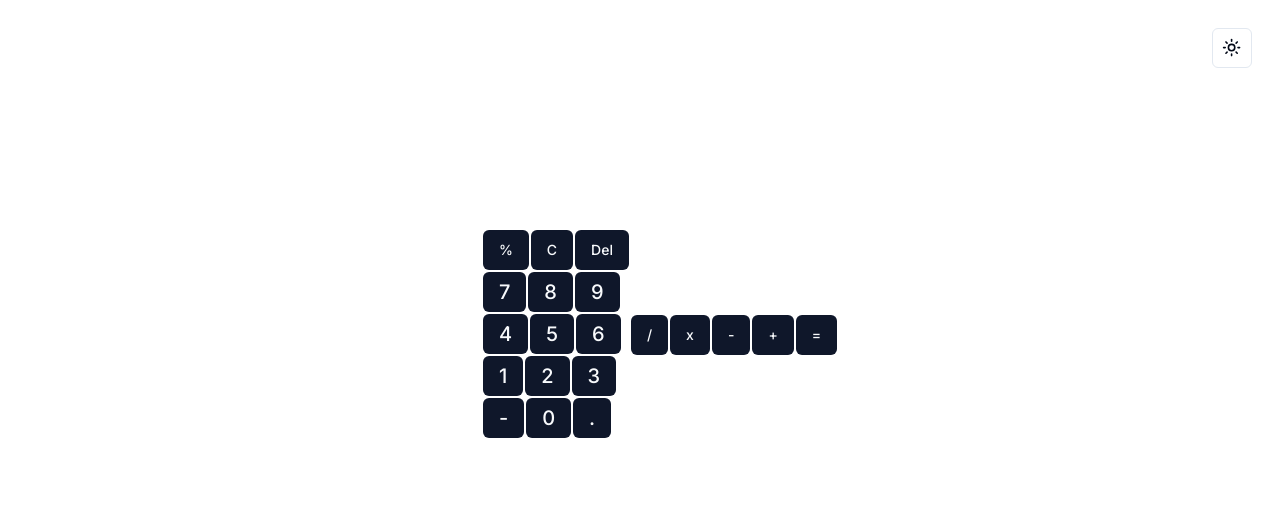
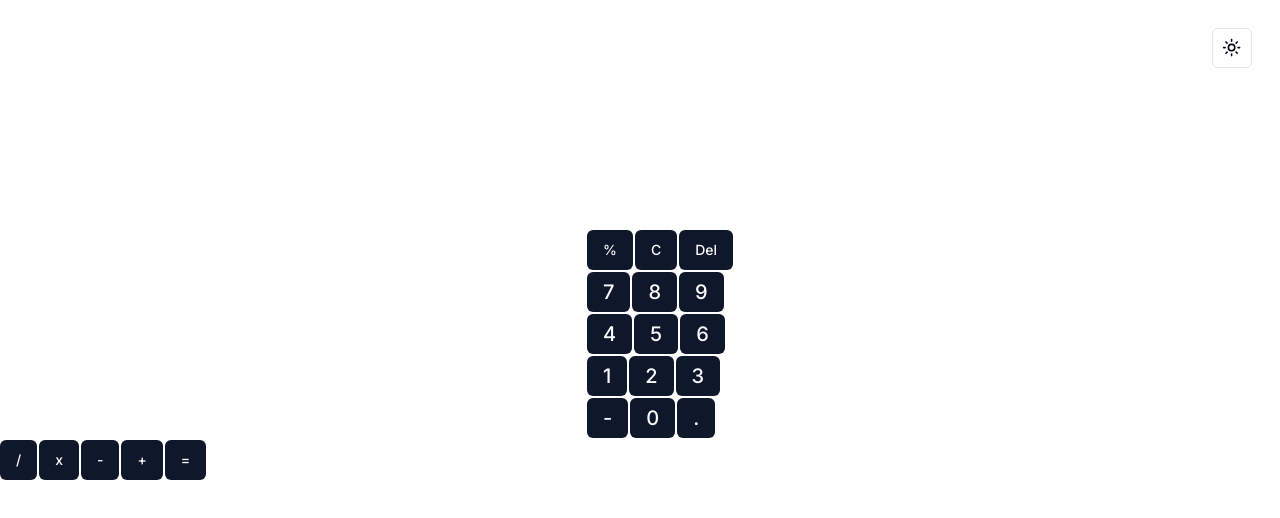
Before and after one commit to clavelian/calculator, a Next.js app in the folder calc/calc/: page / in a window 1280 px wide. Shown: the top 518 px of the page. Built offline with nearby package versions, Linux system fonts and the light colour scheme.

Commit message:
Will add css to make the codebase more presentable

```diff
--- a/calc/calc/app/page.tsx
+++ b/calc/calc/app/page.tsx
@@ -47,14 +47,16 @@ export default function Home() {
             <Button className="text-xl mr-0.5 mt-0.5">.</Button>
           </div>
         </div>
-        <div className="operator flex-col-reverse">
+      </main>
+      <div className="flex-col">
+        <div className="operator flex-col">
           <Button className="mr-0.5 mt-0.5">/</Button>
           <Button className="mr-0.5 mt-0.5">x</Button>
           <Button className="mr-0.5 mt-0.5">-</Button>
           <Button className="mr-0.5 mt-0.5">+</Button>
           <Button className="mr-0.5 mt-0.5">=</Button>
         </div>
-      </main>
+      </div>
     </>
   );
 }
```
